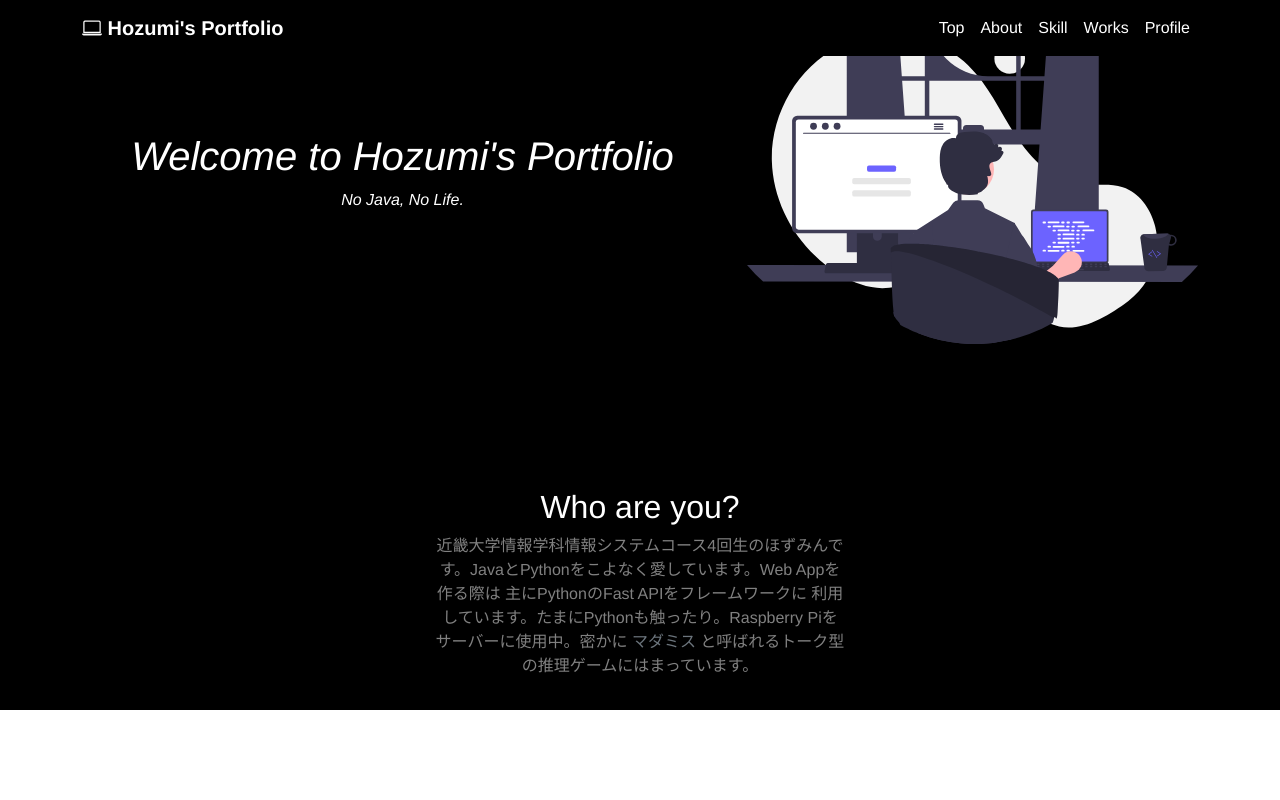
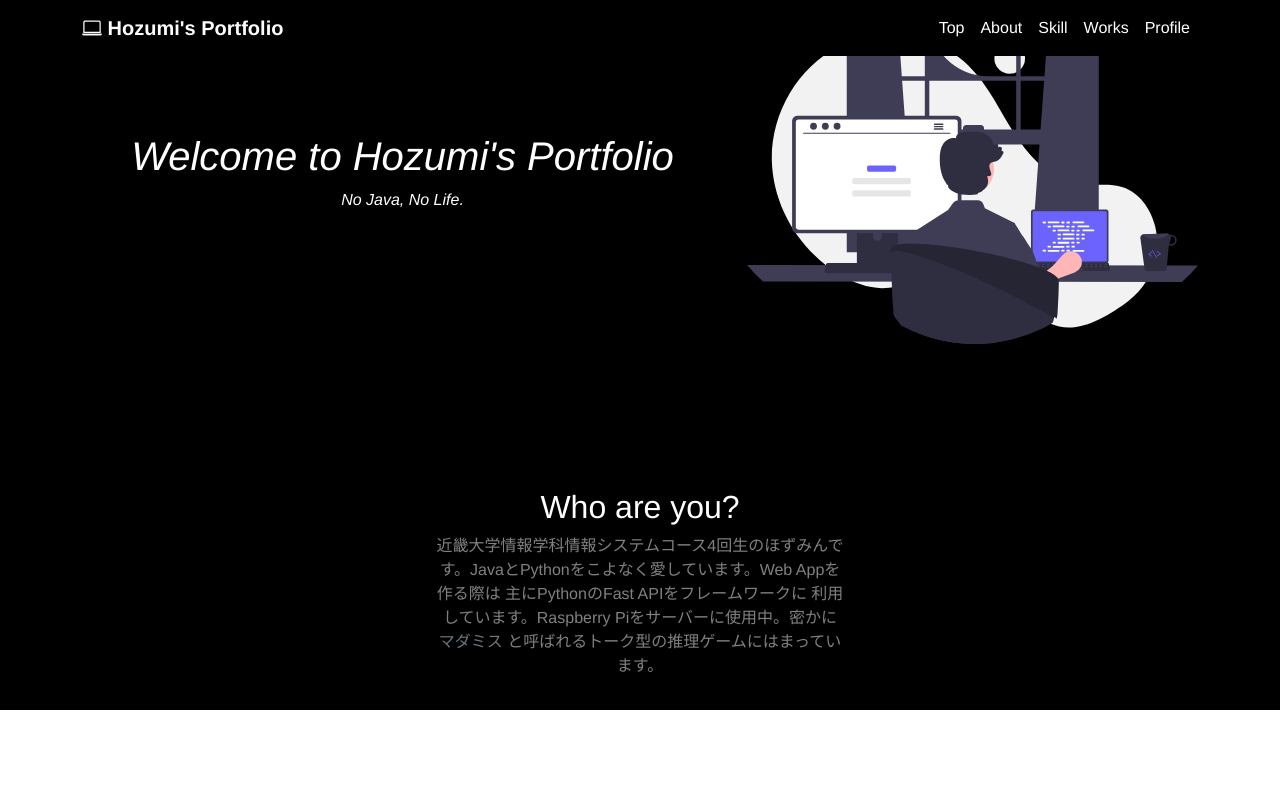
Before and after one commit to YumaHozumi/my-portfolio, a Vue app: page / in a window 1280 px wide. Shown: the top 800 px of the page. Built offline with nearby package versions, Linux system fonts and the light colour scheme.

Commit message:
文章修正

```diff
--- a/src/components/Content.vue
+++ b/src/components/Content.vue
@@ -25,7 +25,7 @@
                     <h2 class="text-white">Who are you?</h2>
                     <p class="text-white-50">近畿大学情報学科情報システムコース4回生のほずみんです。JavaとPythonをこよなく愛しています。Web Appを作る際は
                     主にPythonのFast APIをフレームワークに
-                    利用しています。たまにPythonも触ったり。Raspberry Piをサーバーに使用中。密かに
+                    利用しています。Raspberry Piをサーバーに使用中。密かに
                     <a href="https://www.bodoge-intl.com/list/insapo/murder/" target="_blank" class="text-decoration-none link-secondary">マダミス</a>
                     と呼ばれるトーク型の推理ゲームにはまっています。</p>
                 </div>
```
